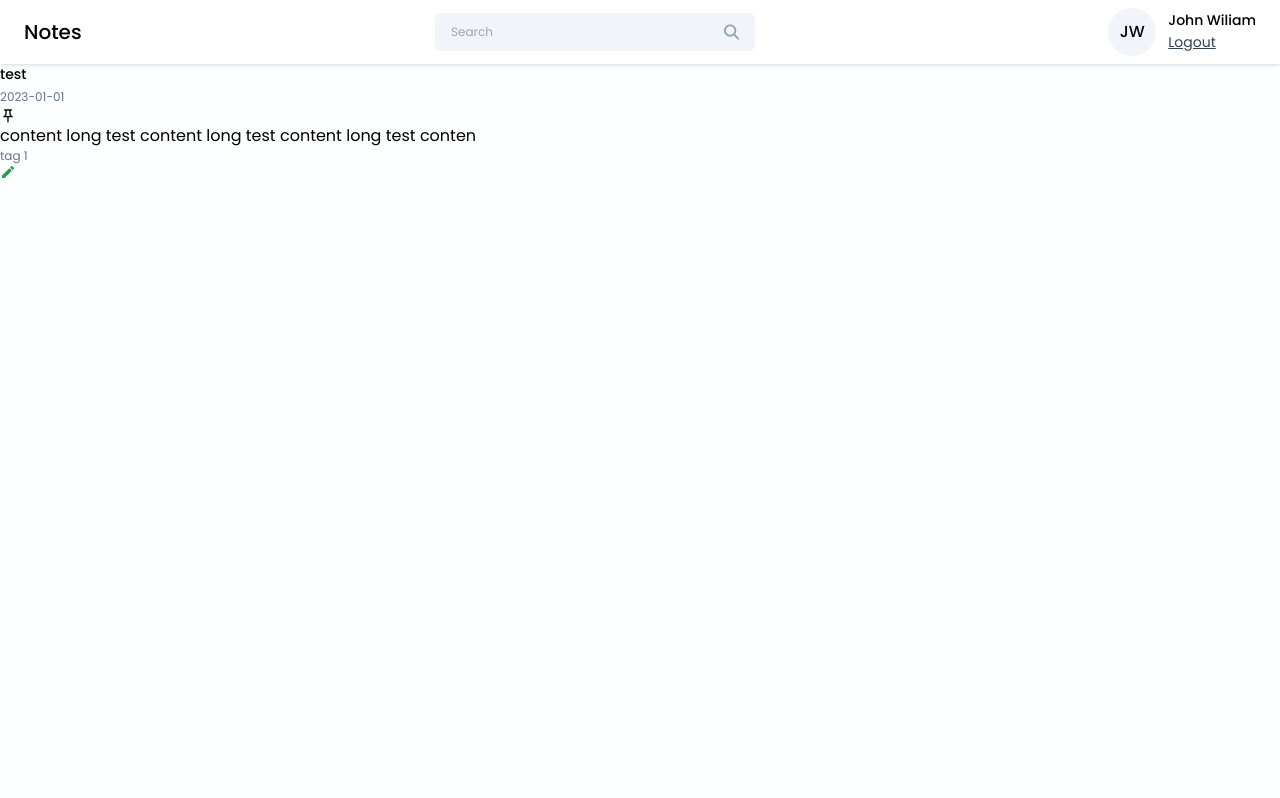
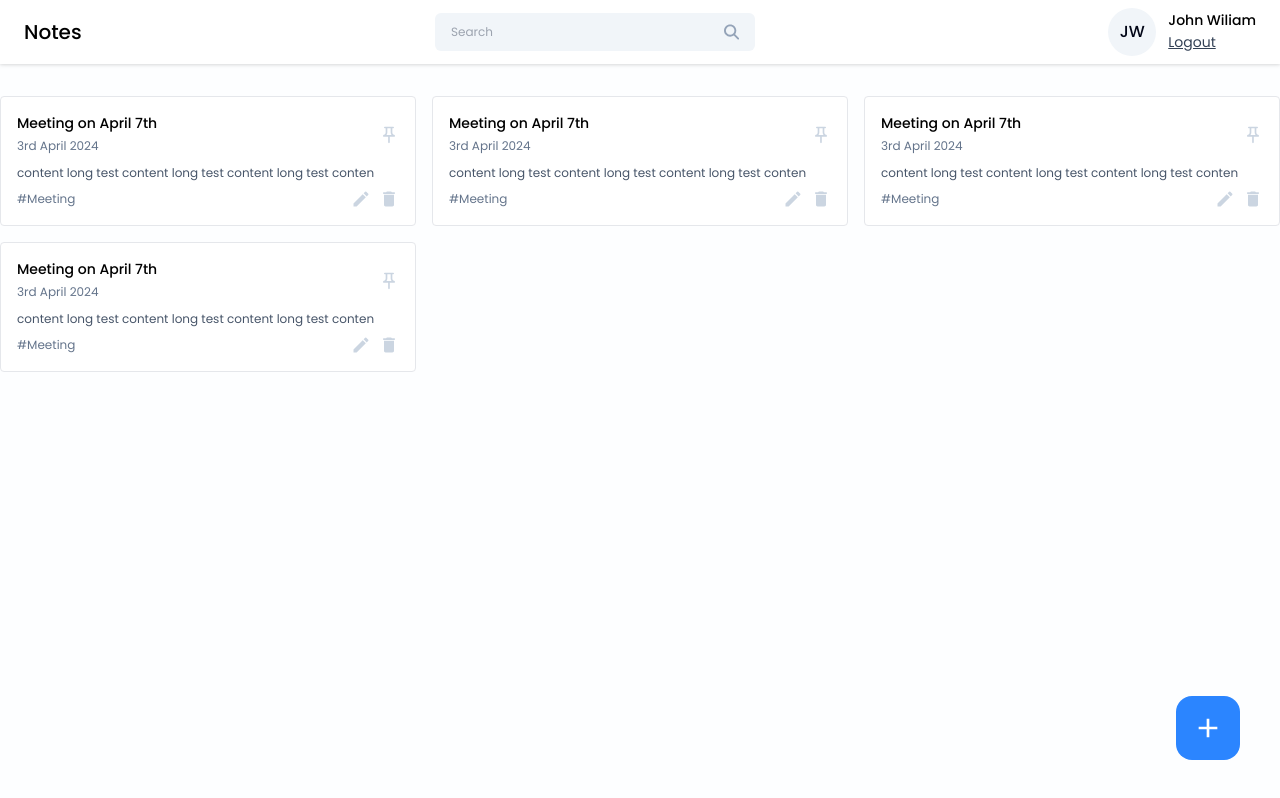
Before and after one commit to alisina97/NotesApp-MERN, a React (Vite) app in the folder frontend/notes-app/: page /dashboard in a window 1280 px wide. Built offline with nearby package versions, Linux system fonts and the light colour scheme.

Commit message:
UPDATE : styling of Note card & Add Note button

```diff
--- a/frontend/notes-app/src/components/Cards/NoteCard.jsx
+++ b/frontend/notes-app/src/components/Cards/NoteCard.jsx
@@ -1,27 +1,32 @@
 import React from 'react'
-import { MdCreate, MdOutlinePushPin } from 'react-icons/md'
+import { MdCreate, MdDelete, MdOutlinePushPin, MdPushPin } from 'react-icons/md'
 
 function NoteCard({title, date, content, tags, isPinned, onEdit, onDelete, onPinNote}) {
   return (
-    <div>
-        <div className=''>
+    <div className='border rounded p-4 bg-white hover:shadow-xl transition-all ease-in-out'>
+        <div className='flex items-center justify-between'>
             <div>
                 <h6 className='text-sm font-medium'>{title}</h6>
                 <span className='text-xs text-slate-500'>{date}</span>
             </div>
-            <MdOutlinePushPin className='' onClick={onPinNote} />
+            {isPinned ?
+            (<MdPushPin className='icon-btn' onClick={onPinNote} />) : (<MdOutlinePushPin className='icon-btn' onClick={onPinNote} />)}
         </div>
 
-        <p className=' '>{content?.slice(0, 60)}</p>
-        <div className=''>
+        <p className='text-xs text-slate-600 mt-2'>{content?.slice(0, 60)}</p>
+        <div className='flex items-center justify-between mt-2'>
             <div className='text-xs text-slate-500'>
                 {tags}
             </div>
             <div className='flex items-center gap-2'>
                 <MdCreate
-                    className='icon-btn hover: text-green-600'
+                    className='icon-btn hover:text-green-600'
                     onClick={onEdit}
                     />
+                <MdDelete
+                    className='icon-btn hover:text-red-500'
+                    onClick={onDelete}
+                />
             </div>
         </div>
     </div>
--- a/frontend/notes-app/src/index.css
+++ b/frontend/notes-app/src/index.css
@@ -25,4 +25,8 @@
     .btn-primary {
         @apply w-full text-sm bg-primary text-white p-2 rounded my-1 hover:bg-blue-600;
     }
+
+    .icon-btn {
+        @apply text-xl text-slate-300 cursor-pointer hover:text-primary;
+    }
 }
--- a/frontend/notes-app/src/pages/Home/Home.jsx
+++ b/frontend/notes-app/src/pages/Home/Home.jsx
@@ -1,22 +1,58 @@
 import React from 'react'
 import Navbar from '../../components/Navbar/Navbar'
 import NoteCard from '../../components/Cards/NoteCard'
+import { MdAdd } from 'react-icons/md'
 
 function Home() {
   return (
     <>
     <Navbar/>
     <div className='container mx-auto'>
+      <div className='grid grid-cols-3 gap-4 mt-8'>
         <NoteCard
-      title={"test"}
-      date={"2023-01-01"}
+        title={"Meeting on April 7th"}
+        date={"3rd April 2024"}
         content={"content long test content long test content long test content long test content long test content long test"}
-      tags="tag 1"
-      isPinned={true}
+        tags="#Meeting"
+        isPinned={false}
         onEdit={() => {}}
         onDelete={() => {}}
         onPinNote={() => {}}
         />
+                <NoteCard
+        title={"Meeting on April 7th"}
+        date={"3rd April 2024"}
+        content={"content long test content long test content long test content long test content long test content long test"}
+        tags="#Meeting"
+        isPinned={false}
+        onEdit={() => {}}
+        onDelete={() => {}}
+        onPinNote={() => {}}
+        />
+                <NoteCard
+        title={"Meeting on April 7th"}
+        date={"3rd April 2024"}
+        content={"content long test content long test content long test content long test content long test content long test"}
+        tags="#Meeting"
+        isPinned={false}
+        onEdit={() => {}}
+        onDelete={() => {}}
+        onPinNote={() => {}}
+        />
+                <NoteCard
+        title={"Meeting on April 7th"}
+        date={"3rd April 2024"}
+        content={"content long test content long test content long test content long test content long test content long test"}
+        tags="#Meeting"
+        isPinned={false}
+        onEdit={() => {}}
+        onDelete={() => {}}
+        onPinNote={() => {}}
+        />
+      </div>
+      <button className='w-16 h-16 flex items-center justify-center rounded-2xl bg-primary hover:bg-blue-600 absolute right-10 bottom-10' onClick={() => {}}>
+        <MdAdd className='text-[32px] text-white'/>
+      </button>
     </div>
     </>
   )
```
Lines whose indentation alone changed are shown as unchanged.
